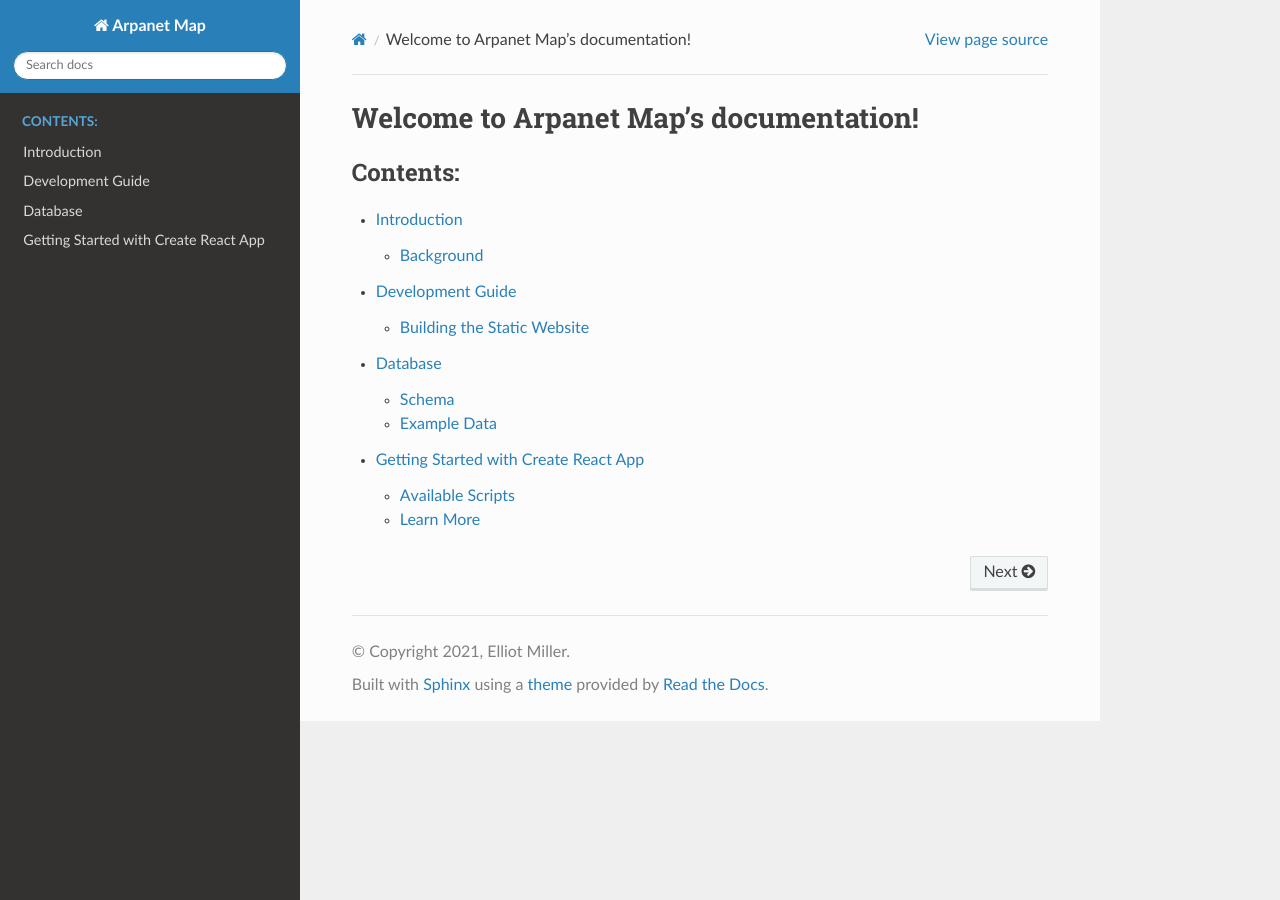
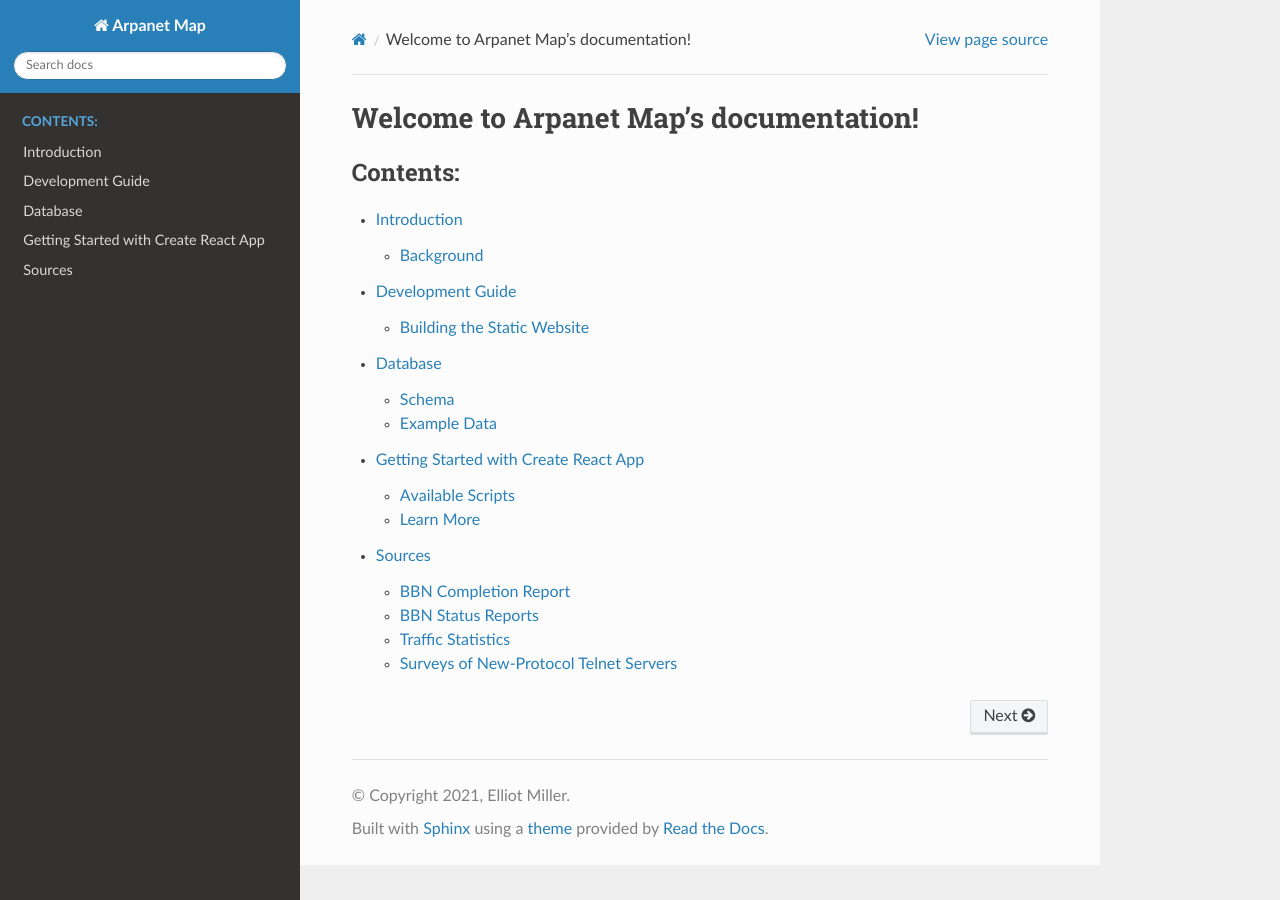
Before and after one commit to bitoffdev/arpanet-map, a Sphinx documentation site: the page built from docs/index.rst, in a window 1280 px wide. Built offline with Sphinx 7.4.7 and the Read the Docs theme 2.0.0, drawn with Linux system fonts in a browser that asks for light colours; some of the changed lines change nothing that is shown.

Commit message:
Add research to docs

```diff
--- a/docs/index.rst
+++ b/docs/index.rst
@@ -14,3 +14,4 @@
    develop
    database
    create_react_app
+   research/sources
--- /dev/null
+++ b/docs/research/sources.md
@@ -0,0 +1,78 @@
+# Sources
+
+## BBN Completion Report
+
+The [BBN Completion Report][completionreport] (published 4 January 1978)
+includes logical maps for the following dates:
+
+- December 1970
+- April 1971
+- August 1971
+- March 1972
+- August 1972
+- September 1973
+- June 1974
+- November 1974
+- January 1975
+- June 1975
+- October 1975
+- July 1976
+- October 1976
+- January 1977
+- March 1977
+
+Some of these maps are also provided in RFC 432 and [RFC 616][RFC616]
+
+## BBN Status Reports
+
+Starting with RFC235 (which was re-issued with corrections as RFC240), BBN
+reported on the status of most Network Hosts approximately once every two
+weeks.
+
+- RFC 235
+- RFC 240
+- RFC 344
+- RFC 353
+- RFC 362
+- RFC 366
+- RFC 367
+- RFC 370
+- RFC 376
+
+The last status report to be issued was RFC 376, on 8 August 1972:
+
+> NOTE: Ellen Westheimer left BBN to return to school on August 4.
+> We therefore will discontinue the publication of these summaries.
+> It is my understanding that UCLA-NMC is considering the publica-
+> tion of similar, although more detailed, survey data in the near
+> future; I hope that data will serve in lieu of these reports.  In
+> addition, of course, MIT-DMCG has had survey information available
+> on line for some time (see RFC #308, NIC 9259.)
+>                                                  - Alex McKenzie -
+>
+> https://datatracker.ietf.org/doc/rfc376/
+
+## Traffic Statistics
+
+- Covering July 1972: [RFC 378][RFC378]
+- Covering August 1972: [RFC 391][RFC391]
+- Covering September 1972: [RFC 400][RFC400]
+- Covering October 1972: [RFC 413][RFC413]
+
+## Surveys of New-Protocol Telnet Servers
+
+- Covering August 1974: [RFC 701][RFC701]
+- Covering September 1974: [RFC 702][RFC702]
+- Covering July 1975: [RFC 703][RFC703]
+
+
+[completionreport]: https://walden-family.com/bbn/arpanet-completion-report.pdf
+[RFC378]: https://www.rfc-editor.org/rfc/rfc378.txt
+[RFC391]: https://www.rfc-editor.org/rfc/rfc391.txt
+[RFC400]: https://www.rfc-editor.org/rfc/rfc400.txt
+[RFC413]: https://www.rfc-editor.org/rfc/rfc413.txt
+[RFC432]: https://www.rfc-editor.org/rfc/rfc432.pdf
+[RFC616]: https://www.rfc-editor.org/rfc/rfc616.pdf
+[RFC701]: https://www.rfc-editor.org/rfc/rfc701.txt
+[RFC702]: https://www.rfc-editor.org/rfc/rfc702.txt
+[RFC703]: https://www.rfc-editor.org/rfc/rfc703.txt
```
